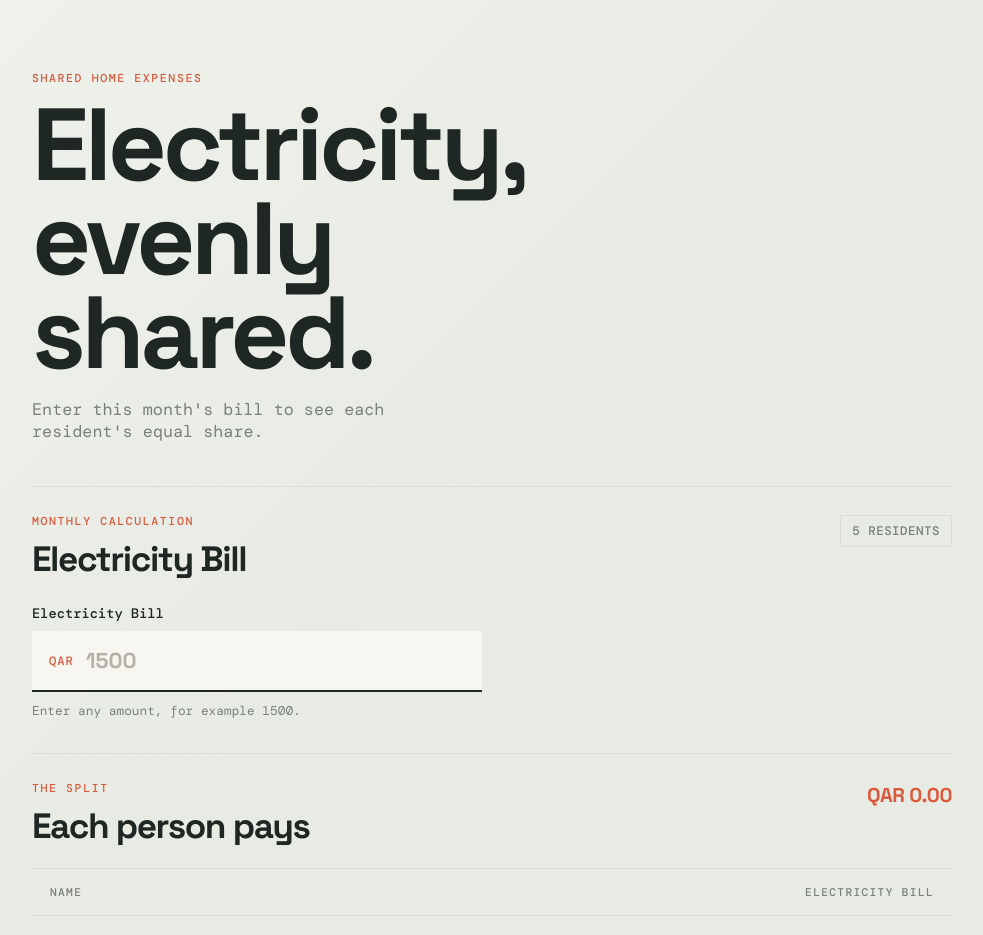
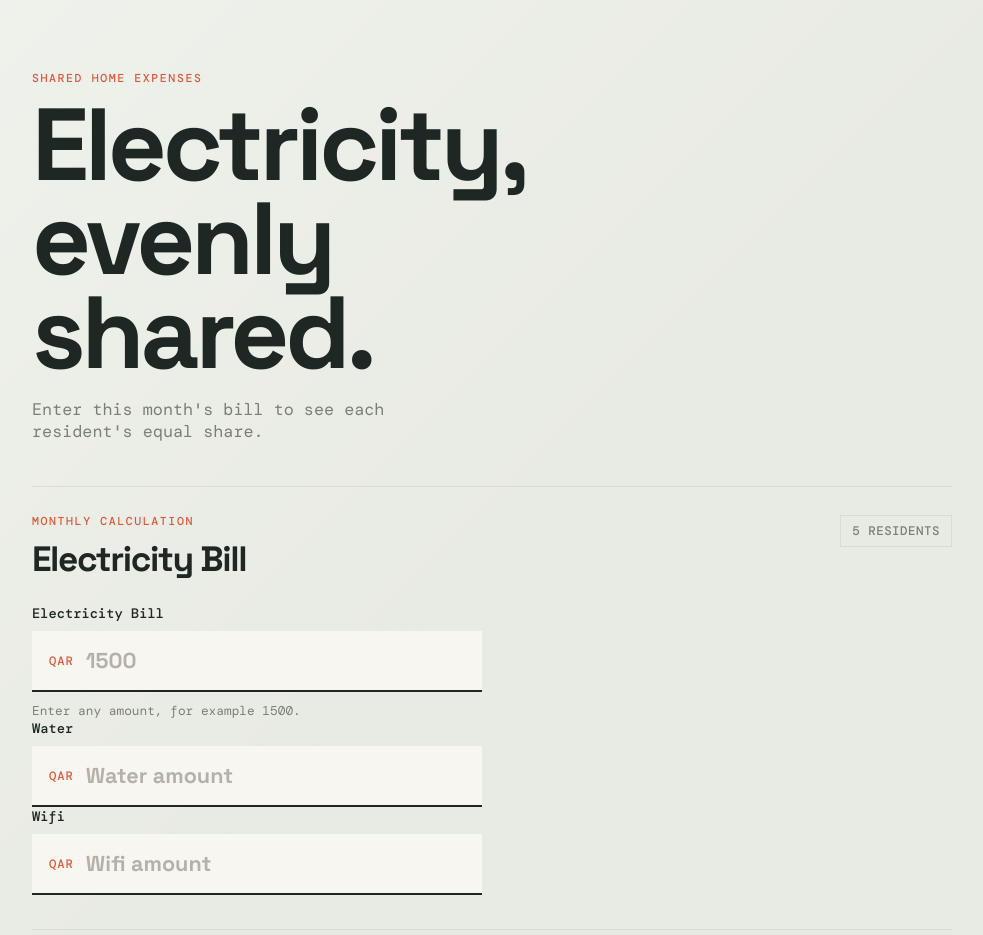
Before and after one commit to fazalhadi26/qatar-rent-project, a React (Vite) app: page / in a window 1280 px wide. Shown: the top 935 px of the page, without its empty margins (148-1131 px from the left). Built offline with nearby package versions, Linux system fonts and the light colour scheme.

Commit message:
first-commit

```diff
--- a/src/App.tsx
+++ b/src/App.tsx
@@ -57,6 +57,34 @@ function App() {
             />
           </div>
           <p className="input-hint" id="bill-hint">Enter any amount, for example 1500.</p>
+
+          <label htmlFor="water-bill">Water</label>
+          <div className="input-wrap">
+            <span className="currency" aria-hidden="true">QAR</span>
+            <input
+              id="water-bill"
+              name="water"
+              type="number"
+              min="0"
+              step="0.01"
+              inputMode="decimal"
+              placeholder="Water amount"
+            />
+          </div>
+
+          <label htmlFor="wifi-bill">Wifi</label>
+          <div className="input-wrap">
+            <span className="currency" aria-hidden="true">QAR</span>
+            <input
+              id="wifi-bill"
+              name="wifi"
+              type="number"
+              min="0"
+              step="0.01"
+              inputMode="decimal"
+              placeholder="Wifi amount"
+            />
+          </div>
         </form>
       </section>
 
```
